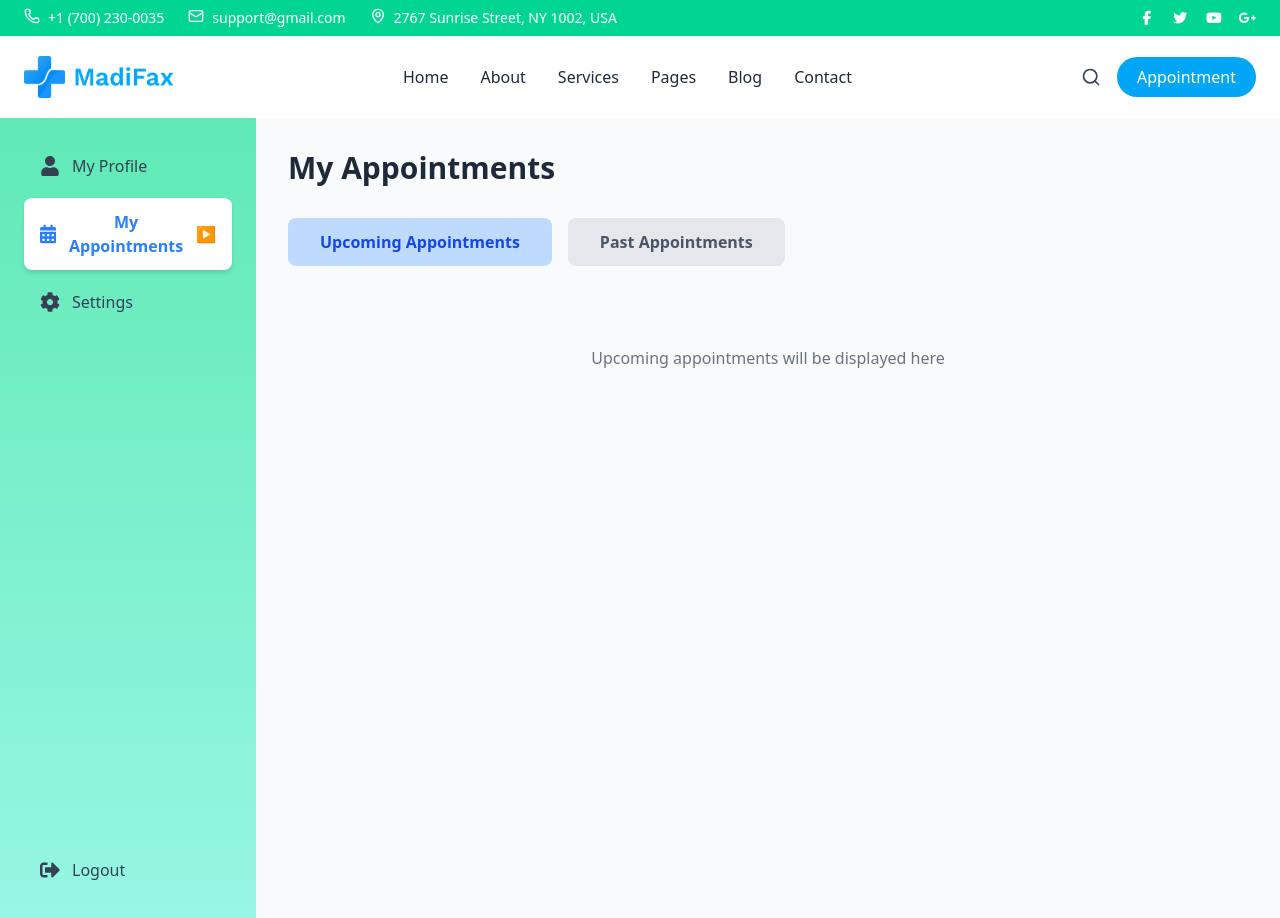
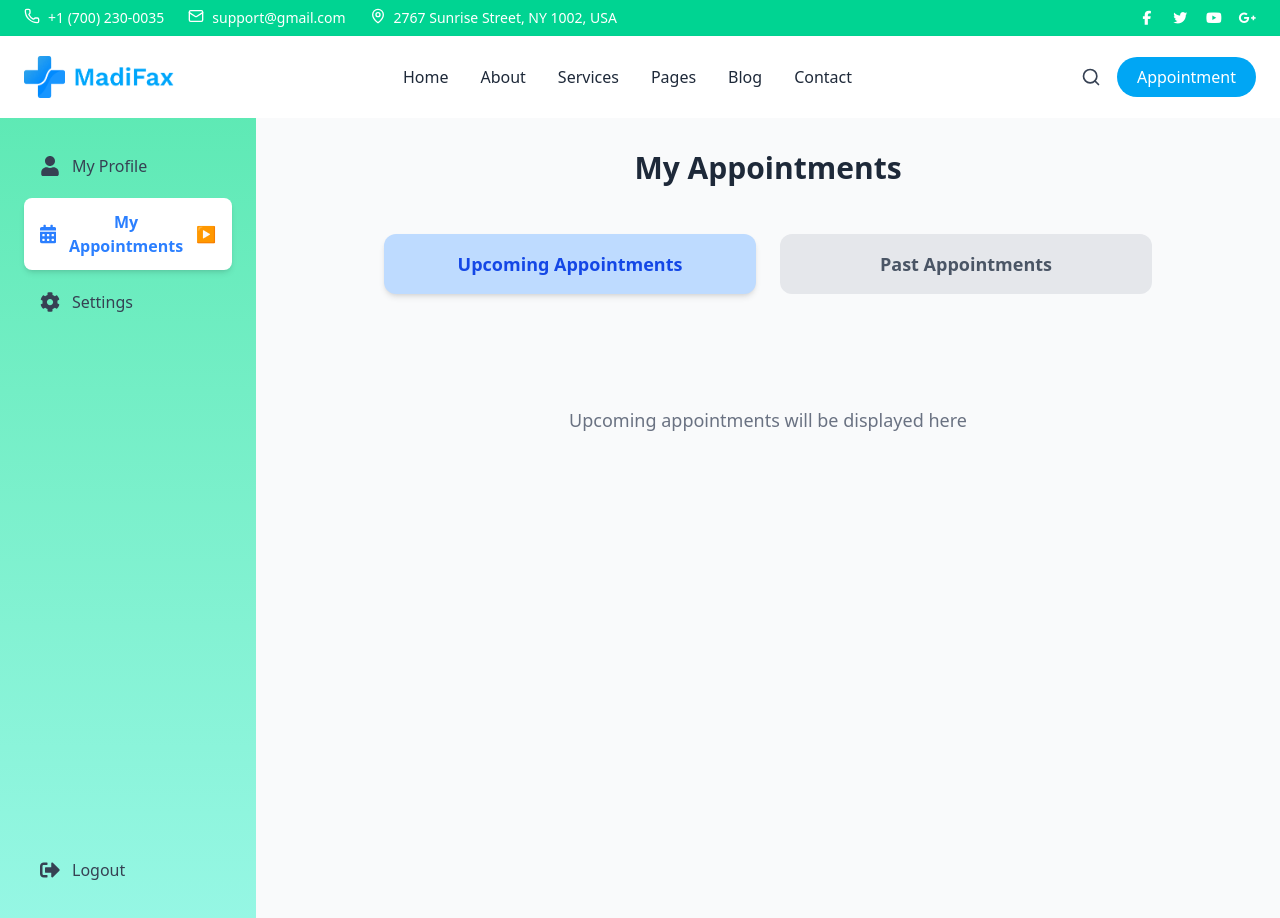
Before and after one commit to Tirasha/clinic-appointment-frontend, a React (Vite) app in the folder Frontend/: page /MyAppointments in a window 1280 px wide. Built offline with nearby package versions, Linux system fonts and the light colour scheme.

Commit message:
Enhancements of MyAppointments page

```diff
--- a/Frontend/src/components/layout/Sidebar.jsx
+++ b/Frontend/src/components/layout/Sidebar.jsx
@@ -11,10 +11,11 @@ const Sidebar = ({ activeTab, setActiveTab }) => {
   ];
 
   const handleMenuClick = (item) => {
-    setActiveTab(item.id);
     if (item.path) {
+      setActiveTab(item.id);
       navigate(item.path);
     }
+    // If path is null, do nothing
   };
 
   return (
--- a/Frontend/src/pages/MyAppointments.jsx
+++ b/Frontend/src/pages/MyAppointments.jsx
@@ -12,17 +12,17 @@ const MyAppointments = () => {
 
       {/* Main Content */}
       <div className="flex-1 p-8 overflow-y-auto">
-        <div className="max-w-5xl mx-auto">
-          {/* Page Title */}
-          <h1 className="text-3xl font-bold text-gray-800 mb-8">My Appointments</h1>
+        <div className="max-w-6xl mx-auto">
+          {/* Page Title - Centered */}
+          <h1 className="text-3xl font-bold text-gray-800 mb-12 text-center">My Appointments</h1>
 
-          {/* Tab Buttons */}
-          <div className="flex gap-4 mb-8">
+          {/* Tab Buttons - Centered and Full Width */}
+          <div className="flex gap-6 mb-12 max-w-3xl mx-auto">
             <button
               onClick={() => setAppointmentTab('upcoming')}
-              className={`px-8 py-3 rounded-lg font-semibold transition-all ${
+              className={`flex-1 px-8 py-4 rounded-xl font-semibold text-lg transition-all ${
                 appointmentTab === 'upcoming'
-                  ? 'bg-blue-200 text-blue-700'
+                  ? 'bg-blue-200 text-blue-700 shadow-md'
                   : 'bg-gray-200 text-gray-600 hover:bg-gray-300'
               }`}
             >
@@ -30,9 +30,9 @@ const MyAppointments = () => {
             </button>
             <button
               onClick={() => setAppointmentTab('past')}
-              className={`px-8 py-3 rounded-lg font-semibold transition-all ${
+              className={`flex-1 px-8 py-4 rounded-xl font-semibold text-lg transition-all ${
                 appointmentTab === 'past'
-                  ? 'bg-blue-200 text-blue-700'
+                  ? 'bg-blue-200 text-blue-700 shadow-md'
                   : 'bg-gray-200 text-gray-600 hover:bg-gray-300'
               }`}
             >
@@ -41,7 +41,7 @@ const MyAppointments = () => {
           </div>
 
           {/* Placeholder for appointment cards */}
-          <div className="text-center py-12 text-gray-500">
+          <div className="text-center py-16 text-gray-500 text-lg">
             {appointmentTab === 'upcoming' ? 'Upcoming' : 'Past'} appointments will be displayed here
           </div>
         </div>
```
